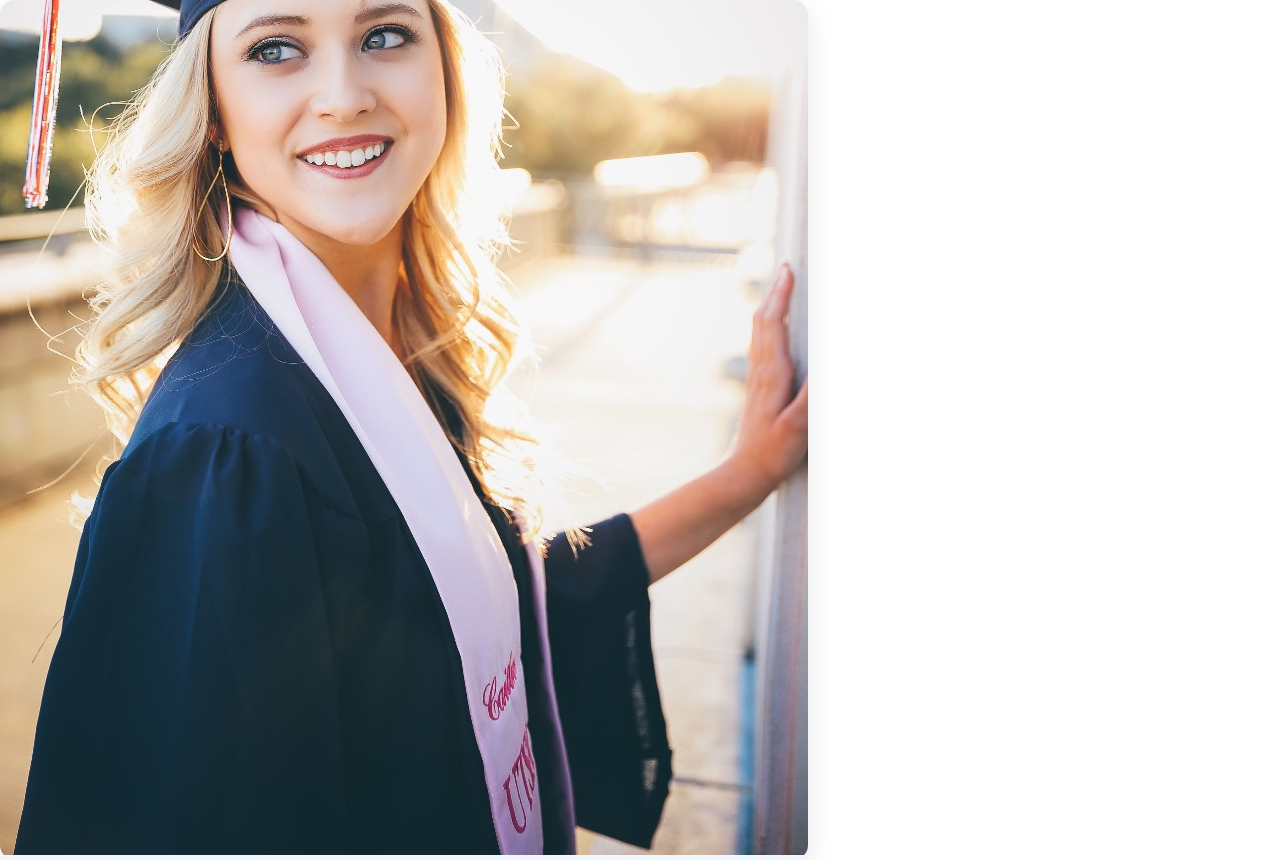
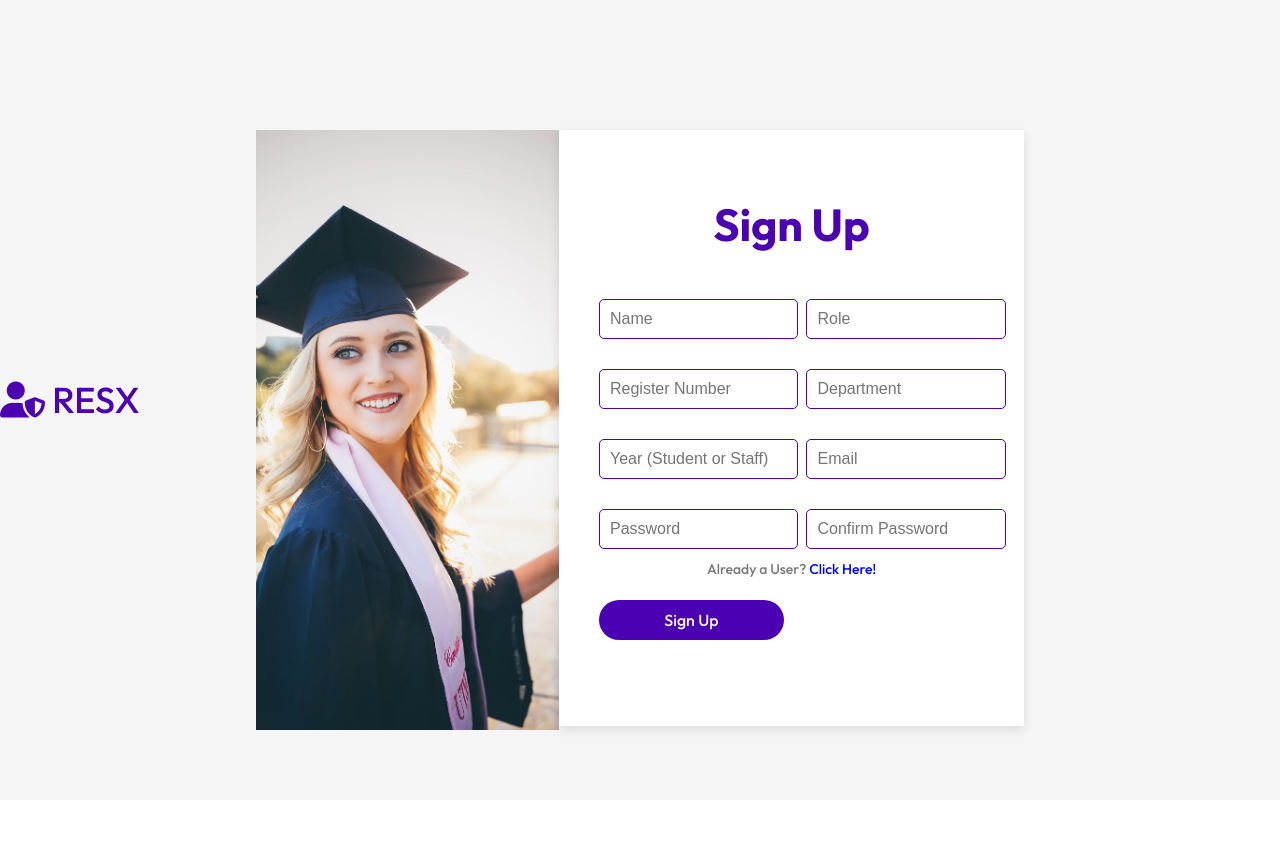
Before and after one commit to HackathonRajaLakshmi/ClgRes, a React (Vite) app in the folder frontend/: page /login in a window 1280 px wide. After the commit the page ends 800 px from the top, so only its background shows below. Built offline with nearby package versions, Linux system fonts and the light colour scheme.

Commit message:
mk 5th commit

```diff
--- a/frontend/src/components/LoginSignup/LoginSignup.css
+++ b/frontend/src/components/LoginSignup/LoginSignup.css
@@ -1,23 +1,16 @@
-/* BookingPage.css */
-
-/* Set the entire background of the page */
-body {
-  margin: 0;
-  padding: 0;
-  background-color: #f0f8ff; /* Light background color (Alice Blue) */
-  font-family: Arial, sans-serif;
-  height: 100vh;
+.simple-container {
   display: flex;
-  align-items: center;
   justify-content: center;
   align-items: stretch;
   height: 75vh;
   width: 60%;
   padding: 30px 20px; /* Added padding for better spacing */
   border-radius: 15px; /* Rounded corners for a softer look */
-  box-shadow: rgba(0, 0, 0, 0.1) 0px 10px 30px; /* More pronounced shadow */
   overflow: hidden;
-  position: relative; /* Enable positioning for the hover effect */
+  position: absolute;
+  top: 100px;
+  left: 50%; /* Centering the container horizontally */
+  transform: translateX(-50%); /* Adjust position to center it */
   transition: box-shadow 0.3s ease, transform 0.3s ease; /* Smooth transitions */
 }
 
@@ -29,29 +22,42 @@ body {
   margin-bottom: 20px;
 }
 
-.venue-image {
-  width: 100%;
-  height: auto; /* Maintain aspect ratio */
-  border-radius: 8px; /* Optional: round corners */
+.title {
+  font-size: 36px; /* Adjust the size as needed */
+  color: #4c00b4; /* Title color, same as your header */
+  margin-top: 20px; /* Space below the title */
 }
 
-.venue-name {
-  font-size: 24px;
-  margin: 10px 0;
-  color: #11235A; /* Venue name color */
+h1{
+  text-align: center;
+  color: #4c00b4;
 }
 
-.venue-type {
-  font-size: 20px;
-  color: #11235A; /* Venue type color */
-  margin-bottom: 20px;
+.simple-image-section {
+  display: flex;
+  justify-content: center;
+  align-items: center;
+  width: 50%;
+  height: 100%; /* Ensure it takes full height */
 }
 
-.input-container {
+.simple-image-section img {
+  object-fit: cover;
+
+  width: 100%;
+  height: 100%;
+}
+
+.simple-form-section {
+  padding: 40px;
+  background-color: white;
+
+  box-shadow: 0px 4px 10px rgba(0, 0, 0, 0.1);
   display: flex;
   flex-direction: column;
-  gap: 15px; /* Space between input fields */
-  margin-bottom: 20px;
+  gap: 20px;
+  font-size: 14px;
+  height: 86%; /* Make sure it fills the available height */
 }
 
 .simple-inputs {
@@ -79,22 +85,57 @@ input{
 
 .simple-inputs input {
   padding: 10px;
-  border: 1px solid #4c00b4; /* Change border color */
-  border-radius: 4px;
-  width: 95%; /* Full width */
+  font-size: 16px;
+  border-radius: 5px;
+  border: 1px solid #4c00b4;
+  outline: none;
+  width: 100%;
 }
 
-.book-button {
-  padding: 10px 15px;
-  background-color: rgb(247, 71, 71); /* Red background */
+
+.simple-submit-container {
+  display: flex;
+  justify-content: space-between;
+  margin-top: 20px;
+}
+
+.simple-submit {
+  width: 48%;
+  padding: 10px;
+  background-color: #4c00b4;
   color: white;
   border: none;
-  border-radius: 4px;
+  border-radius: 25px;
   cursor: pointer;
   font-size: 16px;
-  transition: background-color 0.3s ease; /* Smooth transition for button hover */
 }
 
-.book-button:hover {
-  background-color: #218838; /* Darker green on hover */
+.simple-submit:hover {
+  background-color: #3c009d;
 }
+
+.gray {
+  background: #eaeaea;
+  color: #676767;
+}
+
+.forgot-password {
+  text-align: center;
+  font-size: 14px;
+  color: #797979;
+  margin-top: 10px;
+}
+
+.forgot-password span {
+  color: #4c00b4;
+  cursor: pointer;
+}
+
+@keyframes fadeIn {
+  0% {
+    opacity: 0;
+  }
+  100% {
+    opacity: 1;
+  }
+}
```
